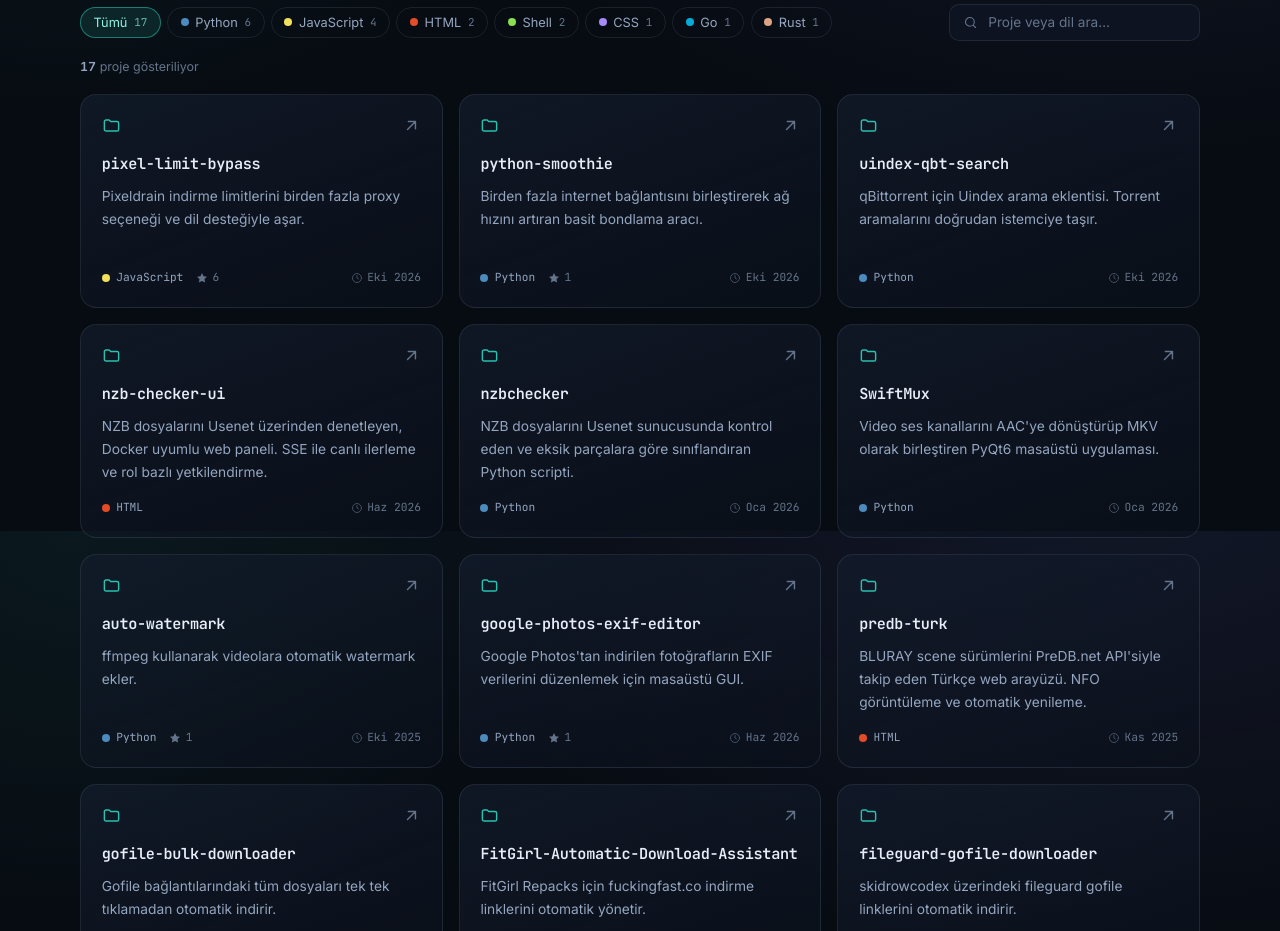
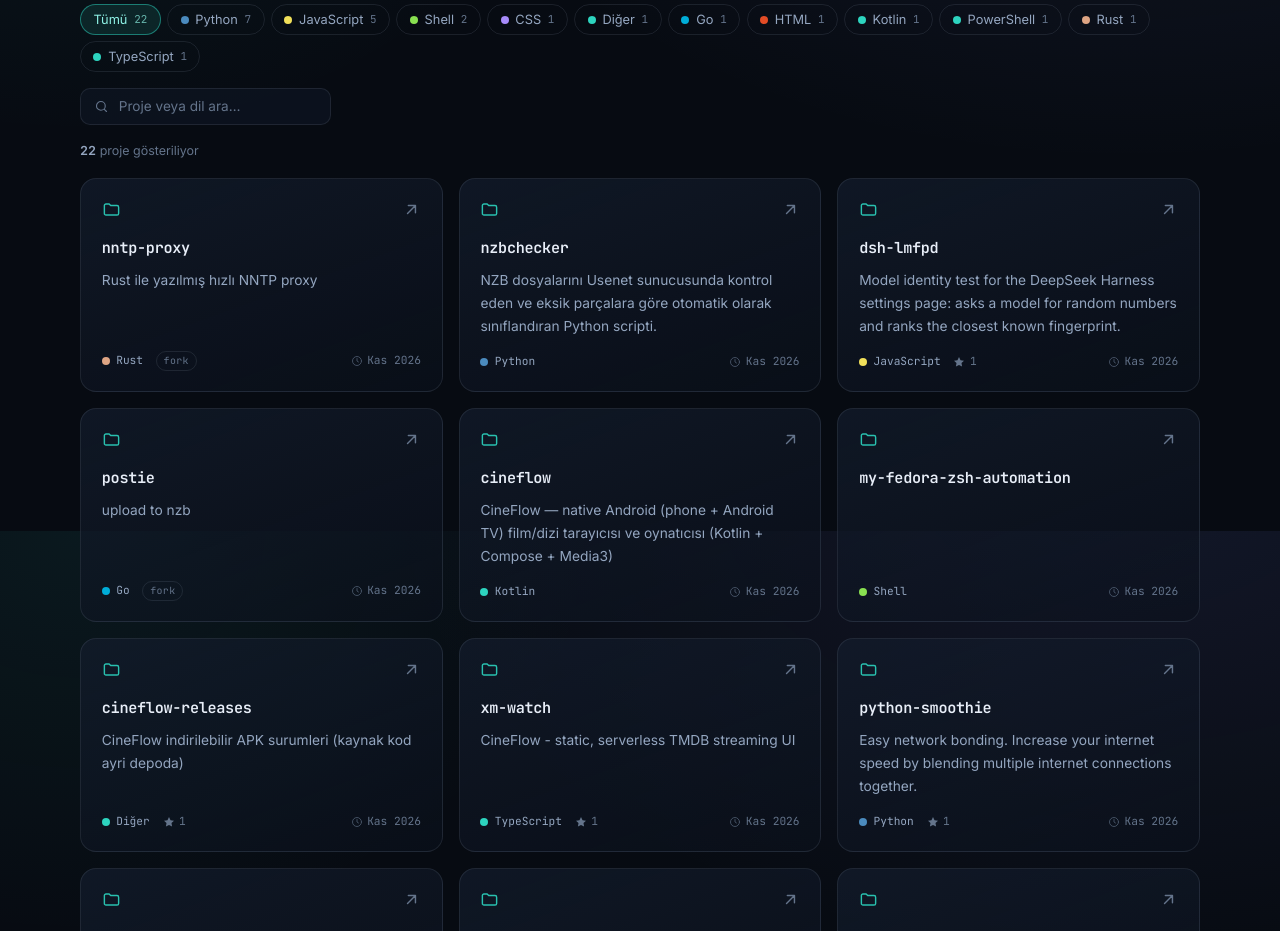
Before and after one commit to xmtaha/xprofit, a plain HTML site: page index.html in a window 1280 px wide. Shown: the part 1869-2800 px from the top of the page. Drawn offline with Linux system fonts and the light colour scheme.

Commit message:
feat: projeleri GitHub API'sinden otomatik senkronize et
- projects.json artık tek veri kaynağı; sayfa elle yazılmış listeyi değil onu yükler
- .github/update-projects.ts: gh repo list -> projects.json (silinen repolar düşer)
- .github/workflows/update-projects.yml: günlük 03:00 UTC + manuel tetikleme
- index.html: elle yazılmış repo/yıldız sayıları veriden geliyor

```diff
--- /dev/null
+++ b/projects.json
@@ -0,0 +1,222 @@
+[
+  {
+    "name": "nntp-proxy",
+    "desc": "Rust ile yazılmış hızlı NNTP proxy",
+    "lang": "Rust",
+    "stars": 0,
+    "forks": 0,
+    "fork": true,
+    "updated": "2026-11-20",
+    "url": "https://github.com/xmtaha/nntp-proxy"
+  },
+  {
+    "name": "nzbchecker",
+    "desc": "NZB dosyalarını Usenet sunucusunda kontrol eden ve eksik parçalara göre otomatik olarak sınıflandıran Python scripti.",
+    "lang": "Python",
+    "stars": 0,
+    "forks": 0,
+    "fork": false,
+    "updated": "2026-11-20",
+    "url": "https://github.com/xmtaha/nzbchecker"
+  },
+  {
+    "name": "dsh-lmfpd",
+    "desc": "Model identity test for the DeepSeek Harness settings page: asks a model for random numbers and ranks the closest known fingerprint.",
+    "lang": "JavaScript",
+    "stars": 1,
+    "forks": 0,
+    "fork": false,
+    "updated": "2026-11-19",
+    "url": "https://github.com/xmtaha/dsh-lmfpd"
+  },
+  {
+    "name": "postie",
+    "desc": "upload to nzb",
+    "lang": "Go",
+    "stars": 0,
+    "forks": 0,
+    "fork": true,
+    "updated": "2026-11-18",
+    "url": "https://github.com/xmtaha/postie"
+  },
+  {
+    "name": "cineflow",
+    "desc": "CineFlow — native Android (phone + Android TV) film/dizi tarayıcısı ve oynatıcısı (Kotlin + Compose + Media3)",
+    "lang": "Kotlin",
+    "stars": 0,
+    "forks": 0,
+    "fork": false,
+    "updated": "2026-11-18",
+    "url": "https://github.com/xmtaha/cineflow"
+  },
+  {
+    "name": "my-fedora-zsh-automation",
+    "desc": "",
+    "lang": "Shell",
+    "stars": 0,
+    "forks": 0,
+    "fork": false,
+    "updated": "2026-11-17",
+    "url": "https://github.com/xmtaha/my-fedora-zsh-automation"
+  },
+  {
+    "name": "cineflow-releases",
+    "desc": "CineFlow indirilebilir APK surumleri (kaynak kod ayri depoda)",
+    "lang": "Diğer",
+    "stars": 1,
+    "forks": 0,
+    "fork": false,
+    "updated": "2026-11-17",
+    "url": "https://github.com/xmtaha/cineflow-releases"
+  },
+  {
+    "name": "xm-watch",
+    "desc": "CineFlow - static, serverless TMDB streaming UI",
+    "lang": "TypeScript",
+    "stars": 1,
+    "forks": 0,
+    "fork": false,
+    "updated": "2026-11-12",
+    "url": "https://github.com/xmtaha/xm-watch"
+  },
+  {
+    "name": "python-smoothie",
+    "desc": "Easy network bonding. Increase your internet speed by blending multiple internet connections together.",
+    "lang": "Python",
+    "stars": 1,
+    "forks": 0,
+    "fork": false,
+    "updated": "2026-11-02",
+    "url": "https://github.com/xmtaha/python-smoothie"
+  },
+  {
+    "name": "8bit-subs",
+    "desc": "",
+    "lang": "JavaScript",
+    "stars": 0,
+    "forks": 0,
+    "fork": false,
+    "updated": "2026-11-02",
+    "url": "https://github.com/xmtaha/8bit-subs"
+  },
+  {
+    "name": "dc-web-compress",
+    "desc": "A web application that runs in your local browser and compresses videos to 20 MB for Discord.",
+    "lang": "JavaScript",
+    "stars": 0,
+    "forks": 0,
+    "fork": false,
+    "updated": "2026-10-30",
+    "url": "https://github.com/xmtaha/dc-web-compress"
+  },
+  {
+    "name": "gofile-bulk-downloader",
+    "desc": "Download all files from Gofile automatically by clicking download buttons.",
+    "lang": "JavaScript",
+    "stars": 2,
+    "forks": 0,
+    "fork": false,
+    "updated": "2026-10-29",
+    "url": "https://github.com/xmtaha/gofile-bulk-downloader"
+  },
+  {
+    "name": "xray-auto",
+    "desc": "An automated installation script to set up Xray-core VLESS + XTLS-Reality on Alpine Linux",
+    "lang": "Shell",
+    "stars": 0,
+    "forks": 0,
+    "fork": false,
+    "updated": "2026-10-29",
+    "url": "https://github.com/xmtaha/xray-auto"
+  },
+  {
+    "name": "xprofit",
+    "desc": "Bu sayfa: kişisel profil sitesi (xmtaha.com)",
+    "lang": "CSS",
+    "stars": 0,
+    "forks": 0,
+    "fork": false,
+    "updated": "2026-10-27",
+    "url": "https://github.com/xmtaha/xprofit"
+  },
+  {
+    "name": "uindex-qbt-search",
+    "desc": "Uindex qBittorrent Search Plugin",
+    "lang": "Python",
+    "stars": 0,
+    "forks": 0,
+    "fork": false,
+    "updated": "2026-10-23",
+    "url": "https://github.com/xmtaha/uindex-qbt-search"
+  },
+  {
+    "name": "ProtonPortSync",
+    "desc": "Keeps qBittorrent's port matched to whatever port Proton VPN is forwarding you. Under a second, no restart.",
+    "lang": "PowerShell",
+    "stars": 0,
+    "forks": 0,
+    "fork": true,
+    "updated": "2026-07-27",
+    "url": "https://github.com/xmtaha/ProtonPortSync"
+  },
+  {
+    "name": "umbra-dcbot",
+    "desc": "",
+    "lang": "Python",
+    "stars": 0,
+    "forks": 0,
+    "fork": false,
+    "updated": "2026-06-11",
+    "url": "https://github.com/xmtaha/umbra-dcbot"
+  },
+  {
+    "name": "pixel-limit-bypass",
+    "desc": "Bypass Pixeldrain download limits with multiple proxy options and language support",
+    "lang": "JavaScript",
+    "stars": 7,
+    "forks": 0,
+    "fork": false,
+    "updated": "2026-04-02",
+    "url": "https://github.com/xmtaha/pixel-limit-bypass"
+  },
+  {
+    "name": "SwiftMux",
+    "desc": "",
+    "lang": "Python",
+    "stars": 0,
+    "forks": 0,
+    "fork": false,
+    "updated": "2026-01-21",
+    "url": "https://github.com/xmtaha/SwiftMux"
+  },
+  {
+    "name": "usenet-turk",
+    "desc": "",
+    "lang": "Python",
+    "stars": 0,
+    "forks": 0,
+    "fork": false,
+    "updated": "2026-01-18",
+    "url": "https://github.com/xmtaha/usenet-turk"
+  },
+  {
+    "name": "newsturk_uploader",
+    "desc": "",
+    "lang": "Python",
+    "stars": 0,
+    "forks": 0,
+    "fork": false,
+    "updated": "2026-01-05",
+    "url": "https://github.com/xmtaha/newsturk_uploader"
+  },
+  {
+    "name": "predb-turk",
+    "desc": "",
+    "lang": "HTML",
+    "stars": 0,
+    "forks": 0,
+    "fork": false,
+    "updated": "2025-11-25",
+    "url": "https://github.com/xmtaha/predb-turk"
+  }
+]
--- a/script.js
+++ b/script.js
@@ -2,178 +2,13 @@
    xmtaha — profil sayfası etkileşimleri
    ========================================================= */
 
-const projects = [
-  {
-    name: "pixel-limit-bypass",
-    desc: "Pixeldrain indirme limitlerini birden fazla proxy seçeneği ve dil desteğiyle aşar.",
-    lang: "JavaScript",
-    stars: 6,
-    forks: 0,
-    fork: false,
-    updated: "2026-10-12",
-    url: "https://github.com/xmtaha/pixel-limit-bypass",
-  },
-  {
-    name: "python-smoothie",
-    desc: "Birden fazla internet bağlantısını birleştirerek ağ hızını artıran basit bondlama aracı.",
-    lang: "Python",
-    stars: 1,
-    forks: 0,
-    fork: false,
-    updated: "2026-10-25",
-    url: "https://github.com/xmtaha/python-smoothie",
-  },
-  {
-    name: "uindex-qbt-search",
-    desc: "qBittorrent için Uindex arama eklentisi. Torrent aramalarını doğrudan istemciye taşır.",
-    lang: "Python",
-    stars: 0,
-    forks: 0,
-    fork: false,
-    updated: "2026-10-23",
-    url: "https://github.com/xmtaha/uindex-qbt-search",
-  },
-  {
-    name: "nzb-checker-ui",
-    desc: "NZB dosyalarını Usenet üzerinden denetleyen, Docker uyumlu web paneli. SSE ile canlı ilerleme ve rol bazlı yetkilendirme.",
-    lang: "HTML",
-    stars: 0,
-    forks: 0,
-    fork: false,
-    updated: "2026-06-01",
-    url: "https://github.com/xmtaha/nzb-checker-ui",
-  },
-  {
-    name: "nzbchecker",
-    desc: "NZB dosyalarını Usenet sunucusunda kontrol eden ve eksik parçalara göre sınıflandıran Python scripti.",
-    lang: "Python",
-    stars: 0,
-    forks: 0,
-    fork: false,
-    updated: "2026-01-02",
-    url: "https://github.com/xmtaha/nzbchecker",
-  },
-  {
-    name: "SwiftMux",
-    desc: "Video ses kanallarını AAC'ye dönüştürüp MKV olarak birleştiren PyQt6 masaüstü uygulaması.",
-    lang: "Python",
-    stars: 0,
-    forks: 0,
-    fork: false,
-    updated: "2026-01-21",
-    url: "https://github.com/xmtaha/SwiftMux",
-  },
-  {
-    name: "auto-watermark",
-    desc: "ffmpeg kullanarak videolara otomatik watermark ekler.",
-    lang: "Python",
-    stars: 1,
-    forks: 0,
-    fork: false,
-    updated: "2025-10-11",
-    url: "https://github.com/xmtaha/auto-watermark",
-  },
-  {
-    name: "google-photos-exif-editor",
-    desc: "Google Photos'tan indirilen fotoğrafların EXIF verilerini düzenlemek için masaüstü GUI.",
-    lang: "Python",
-    stars: 1,
-    forks: 0,
-    fork: false,
-    updated: "2026-06-16",
-    url: "https://github.com/xmtaha/google-photos-exif-editor",
-  },
-  {
-    name: "predb-turk",
-    desc: "BLURAY scene sürümlerini PreDB.net API'siyle takip eden Türkçe web arayüzü. NFO görüntüleme ve otomatik yenileme.",
-    lang: "HTML",
-    stars: 0,
-    forks: 0,
-    fork: false,
-    updated: "2025-11-25",
-    url: "https://github.com/xmtaha/predb-turk",
-  },
-  {
-    name: "gofile-bulk-downloader",
-    desc: "Gofile bağlantılarındaki tüm dosyaları tek tek tıklamadan otomatik indirir.",
-    lang: "JavaScript",
-    stars: 0,
-    forks: 1,
-    fork: false,
-    updated: "2025-10-11",
-    url: "https://github.com/xmtaha/gofile-bulk-downloader",
-  },
-  {
-    name: "FitGirl-Automatic-Download-Assistant",
-    desc: "FitGirl Repacks için fuckingfast.co indirme linklerini otomatik yönetir.",
-    lang: "JavaScript",
-    stars: 0,
-    forks: 0,
-    fork: false,
-    updated: "2025-10-06",
-    url: "https://github.com/xmtaha/FitGirl-Automatic-Download-Assistant",
-  },
-  {
-    name: "fileguard-gofile-downloader",
-    desc: "skidrowcodex üzerindeki fileguard gofile linklerini otomatik indirir.",
-    lang: "JavaScript",
-    stars: 0,
-    forks: 0,
-    fork: false,
-    updated: "2025-10-06",
-    url: "https://github.com/xmtaha/fileguard-gofile-downloader",
-  },
-  {
-    name: "zapret-fedora-selinux",
-    desc: "keift/zapret fork'u. DPI engellerini tek adımda aşmak için Fedora ve SELinux düzenlemeleri.",
-    lang: "Shell",
-    stars: 0,
-    forks: 0,
-    fork: true,
-    updated: "2026-06-14",
-    url: "https://github.com/xmtaha/zapret-fedora-selinux",
-  },
-  {
-    name: "my-fedora-zsh-automation",
-    desc: "Fedora kurulumu sonrası zsh ortamını hazırlayan kişisel otomasyon scriptleri.",
-    lang: "Shell",
-    stars: 0,
-    forks: 0,
-    fork: false,
-    updated: "2026-06-08",
-    url: "https://github.com/xmtaha/my-fedora-zsh-automation",
-  },
-  {
-    name: "tsukimi",
-    desc: "tsukinaha/tsukimi fork'u. Linux için sade, üçüncü taraf Jellyfin istemcisi.",
-    lang: "Rust",
-    stars: 0,
-    forks: 0,
-    fork: true,
-    updated: "2026-07-18",
-    url: "https://github.com/xmtaha/tsukimi",
-  },
-  {
-    name: "postie",
-    desc: "kipsilabs/postie fork'u. NZB dosyalarını Usenet'e yükleyen Go aracı.",
-    lang: "Go",
-    stars: 0,
-    forks: 0,
-    fork: true,
-    updated: "2026-09-05",
-    url: "https://github.com/xmtaha/postie",
-  },
-  {
-    name: "network-smoothie",
-    desc: "SethStalley/network-smoothie fork'u. Birden fazla ağ adaptörünü kullanarak internet bondlama.",
-    lang: "CSS",
-    stars: 0,
-    forks: 0,
-    fork: true,
-    updated: "2026-10-17",
-    url: "https://github.com/xmtaha/network-smoothie",
-  },
-];
+let projects = [];
+
+const loadProjects = async () => {
+  const res = await fetch("projects.json");
+  if (!res.ok) throw new Error(`projects.json yüklenemedi: ${res.status}`);
+  return res.json();
+};
 
 const LANG_COLORS = {
   Python: "#4b8bbe",
@@ -204,6 +39,16 @@ const escapeHtml = (value) =>
       "'": "&#39;",
     }[char];
   });
+
+const countLangs = () => {
+  const counts = projects.reduce((acc, project) => {
+    acc[project.lang] = (acc[project.lang] || 0) + 1;
+    return acc;
+  }, {});
+  return Object.entries(counts).sort(
+    (a, b) => b[1] - a[1] || a[0].localeCompare(b, "tr")
+  );
+};
 
 const dateFormatter = new Intl.DateTimeFormat("tr-TR", {
   month: "short",
@@ -264,7 +109,6 @@ const buildCard = (project) => {
   cardEntries.push({ el: article, project });
 };
 
-projects.forEach(buildCard);
 
 /* ---------- Filtre butonları ---------- */
 
@@ -282,12 +126,15 @@ const makeFilterButton = (value, label, count, color) => {
   return button;
 };
 
+const renderNav = (sortedLangs) => {
+  filtersEl.replaceChildren();
   filtersEl.appendChild(makeFilterButton("all", "Tümü", projects.length));
   sortedLangs.forEach(([lang, count]) => {
     filtersEl.appendChild(
       makeFilterButton(lang, lang, count, LANG_COLORS[lang] || "#2dd4bf")
     );
   });
+};
 
 /* ---------- Arama + filtreleme ---------- */
 
@@ -338,6 +185,8 @@ clearFiltersBtn.addEventListener("click", () => {
 
 /* ---------- Dil dağılımı ---------- */
 
+const renderLangBars = (sortedLangs) => {
+  langBars.replaceChildren();
   langBars.setAttribute("role", "list");
 
   sortedLangs.forEach(([lang, count]) => {
@@ -354,27 +203,7 @@ sortedLangs.forEach(([lang, count]) => {
   `;
   langBars.appendChild(row);
   });
-
-/* ---------- Görünür olunca animasyon ---------- */
-
-const revealTargets = document.querySelectorAll(".reveal, .project");
-
-if ("IntersectionObserver" in window) {
-  const revealObserver = new IntersectionObserver(
-    (entries) => {
-      entries.forEach((entry) => {
-        if (!entry.isIntersecting) return;
-        entry.target.classList.add("in");
-        revealObserver.unobserve(entry.target);
-      });
-    },
-    { threshold: 0.08, rootMargin: "0px 0px -6% 0px" }
-  );
-
-  revealTargets.forEach((target) => revealObserver.observe(target));
-} else {
-  revealTargets.forEach((target) => target.classList.add("in"));
-}
+};
 
 /* ---------- Mobil menü ---------- */
 
@@ -482,4 +311,59 @@ document.getElementById("year").textContent = String(new Date().getFullYear());
 
 /* ---------- Başlangıç durumu ---------- */
 
+const updateStats = () => {
+  const totalStars = projects.reduce((sum, project) => sum + project.stars, 0);
+  document.querySelectorAll("[data-repo-count]").forEach((node) => {
+    node.textContent = String(projects.length);
+  });
+  document.querySelectorAll("[data-star-count]").forEach((node) => {
+    node.textContent = String(totalStars);
+  });
+};
+
+const showProjectsError = () => {
+  grid.hidden = true;
+  resultsLine.hidden = true;
+  emptyState.hidden = false;
+  emptyState.querySelector("h3").textContent = "Projeler yüklenemedi";
+  emptyState.querySelector("p").textContent =
+    "GitHub listesi şu an alınamıyor. Sayfayı yenilemeyi dene.";
+};
+
+const init = async () => {
+  try {
+    projects = await loadProjects();
+  } catch (error) {
+    console.error(error);
+    showProjectsError();
+    return;
+  }
+
+  const sortedLangs = countLangs();
+  projects.forEach(buildCard);
+  renderNav(sortedLangs);
+  renderLangBars(sortedLangs);
+  updateStats();
+
+  // Kartlar eklendikten sonra gözlemcileri kur
+  const revealTargets = document.querySelectorAll(".reveal, .project");
+  if ("IntersectionObserver" in window) {
+    const revealObserver = new IntersectionObserver(
+      (entries) => {
+        entries.forEach((entry) => {
+          if (!entry.isIntersecting) return;
+          entry.target.classList.add("in");
+          revealObserver.unobserve(entry.target);
+        });
+      },
+      { threshold: 0.08, rootMargin: "0px 0px -6% 0px" }
+    );
+    revealTargets.forEach((target) => revealObserver.observe(target));
+  } else {
+    revealTargets.forEach((target) => target.classList.add("in"));
+  }
+
   applyFilters();
+};
+
+init();
```
Also changed, not shown: index.html (+5 -5 lines), .github/descriptions.json (added), 2 other files. Lines whose indentation alone changed are shown as unchanged.
